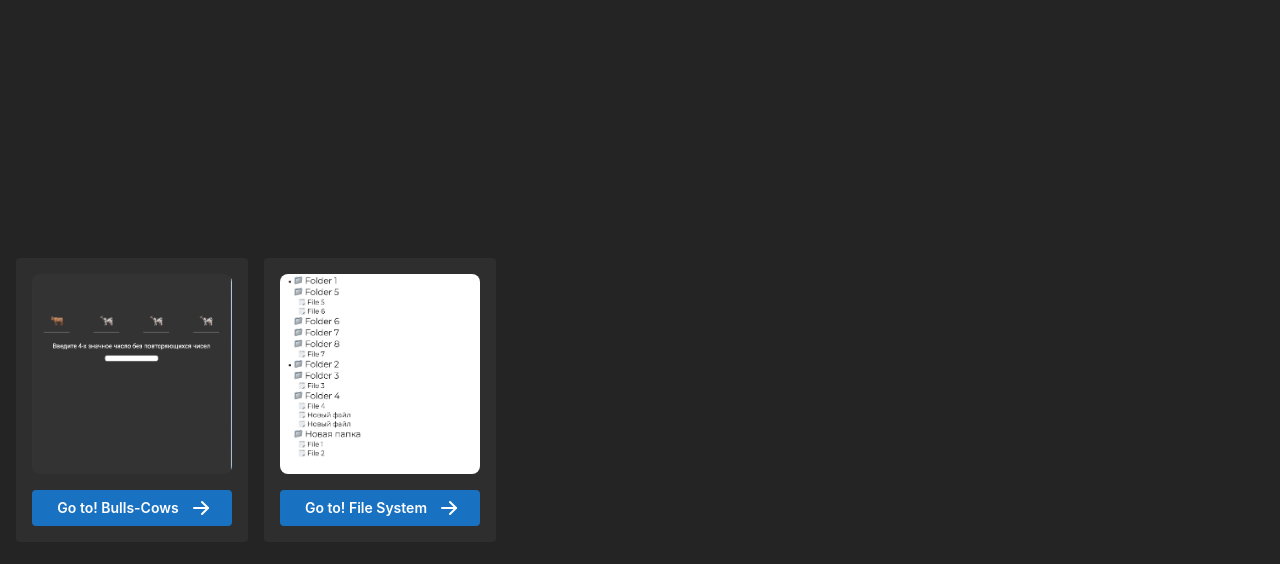
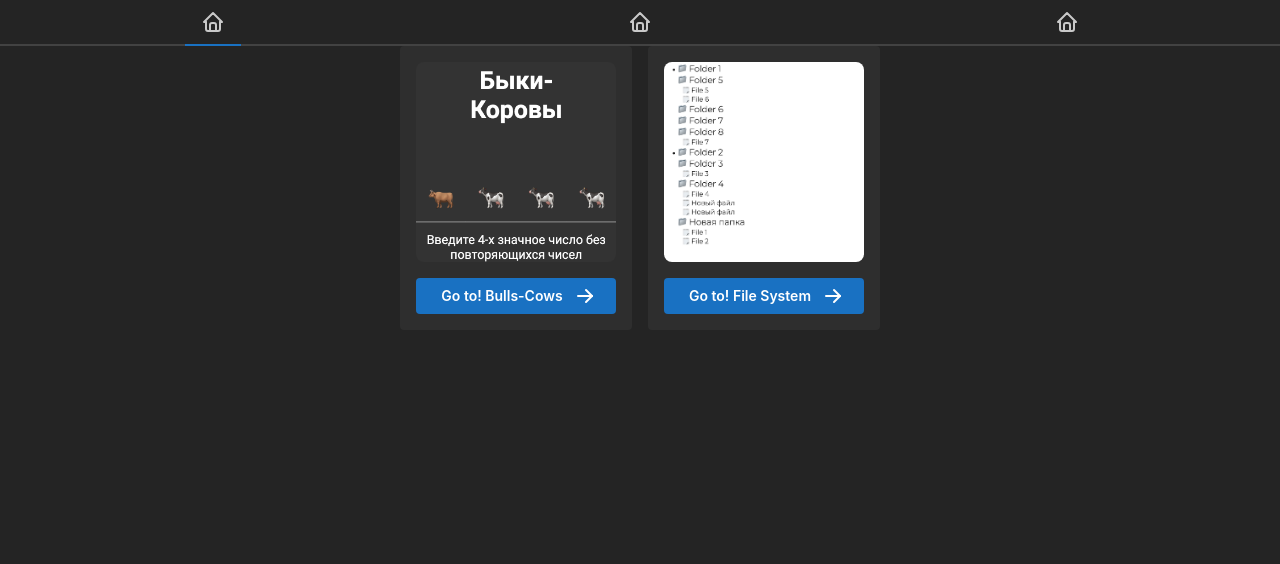
Before and after one commit to usichUs/unm-portfolio, a React (Vite) app: page / in a window 1280 px wide. Shown: the top 564 px of the page. Built offline with nearby package versions, Linux system fonts and the light colour scheme.

Commit message:
added navifation

```diff
--- a/src/App.jsx
+++ b/src/App.jsx
@@ -1,6 +1,7 @@
 import "@mantine/core/styles.css";
-import { MantineProvider, Container } from "@mantine/core";
-import Gallery from "./components/Gallery";
+import { Flex, Group, MantineProvider } from "@mantine/core";
+import GallerySection from "./sections/GallerySection";
+import NavBar from "./components/NavBar";
 
 function App() {
   let list = [
@@ -19,9 +20,15 @@ function App() {
   ];
   return (
     <MantineProvider defaultColorScheme="dark">
-      <Container size="xs">
-        <Gallery data={list} />
-      </Container>
+      <Flex h="100vh" direction="column">
+        <Group size="md" justify="center" gap="md">
+          <NavBar
+            section_1={<GallerySection data={list} />}
+            section_2={<GallerySection data={list} />}
+            section_3={<GallerySection data={list} />}
+          />
+        </Group>
+      </Flex>
     </MantineProvider>
   );
 }
--- a/src/components/Gallery.jsx
+++ b/src/components/Gallery.jsx
@@ -1,14 +1,16 @@
-import { useState } from "react";
 import GalleryPart from "./GalleryPart";
 import { Group } from "@mantine/core";
 
 export default function Gallery({ data }) {
-  const [gallery, setGallery] = useState(data);
-
   return (
     <Group justify="center" align="center">
-      {gallery.map((el) => (
-        <GalleryPart src_link={el.src_link} title={el.title} key={el.index} src_href={el.src_href}/>
+      {data.map((el) => (
+        <GalleryPart
+          src_link={el.src_link}
+          title={el.title}
+          key={el.index}
+          src_href={el.src_href}
+        />
       ))}
     </Group>
   );
--- /dev/null
+++ b/src/components/NavBar.jsx
@@ -0,0 +1,17 @@
+import { Tabs } from "@mantine/core";
+import { IconHome } from "@tabler/icons-react";
+
+export default function NavBar({ section_1, section_2, section_3 }) {
+  return (
+    <Tabs defaultValue="1">
+      <Tabs.List justify="space-around">
+        <Tabs.Tab leftSection={<IconHome />} value="1"></Tabs.Tab>
+        <Tabs.Tab leftSection={<IconHome />} value="2"></Tabs.Tab>
+        <Tabs.Tab leftSection={<IconHome />} value="3"></Tabs.Tab>
+      </Tabs.List>
+      <Tabs.Panel value="1">{section_1}</Tabs.Panel>
+      <Tabs.Panel value="2">{section_2}</Tabs.Panel>
+      <Tabs.Panel value="3">{section_3}</Tabs.Panel>
+    </Tabs>
+  );
+}
--- /dev/null
+++ b/src/sections/GallerySection.jsx
@@ -0,0 +1,12 @@
+import { Center, Container } from "@mantine/core";
+import Gallery from "../components/Gallery";
+
+export default function GallerySection({ data }) {
+  return (
+    <Center w="100vw">
+      <Container>
+        <Gallery data={data} />
+      </Container>
+    </Center>
+  );
+}
```
Also changed, not shown: src/assets/BullsCows.png.
